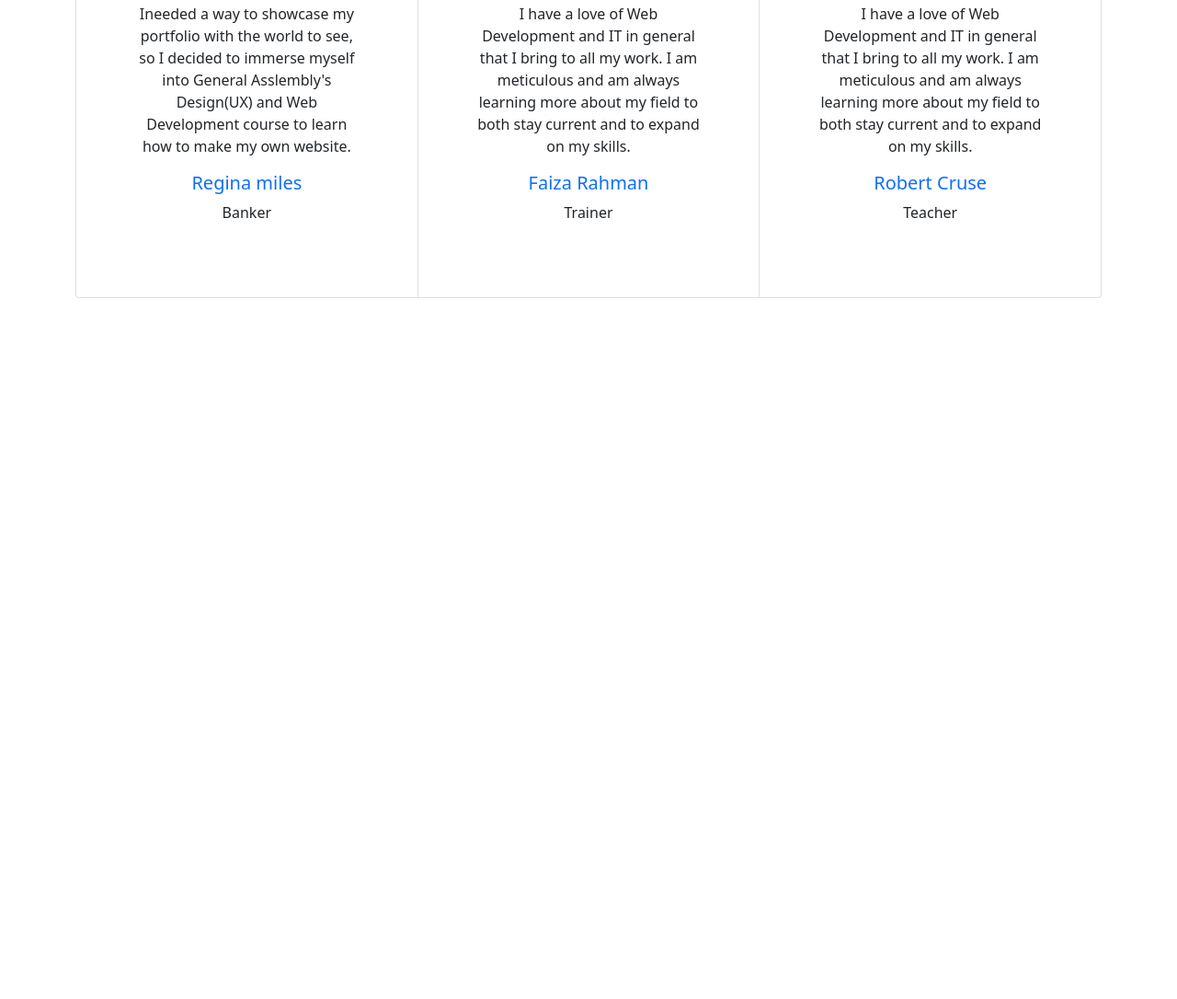
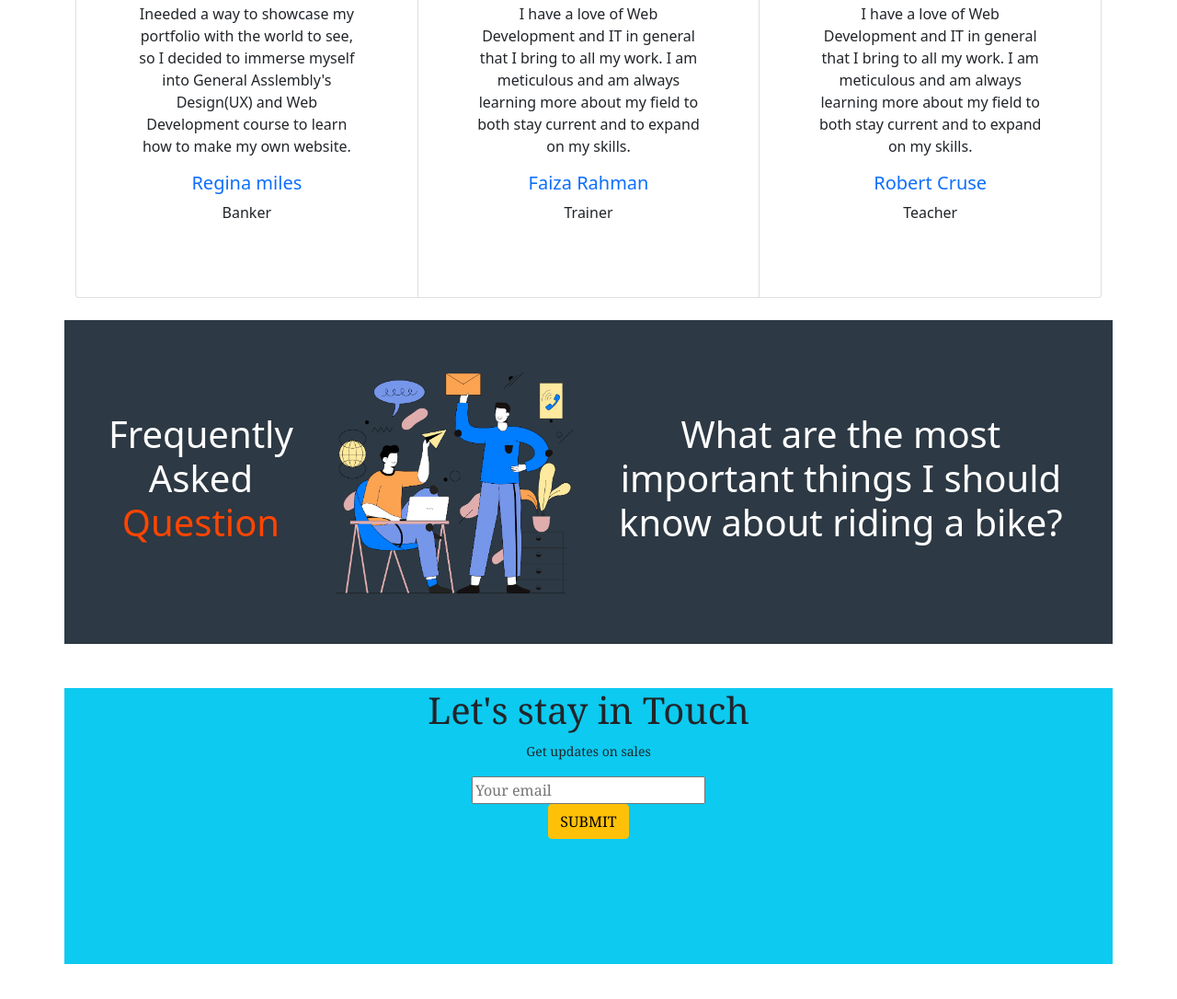
Before and after one commit to imdadulimon/Honda-cbr-commerce-bootstrap, a plain HTML site: page index.html in a window 1280 px wide. Shown: the part 1225-2311 px from the top of the page at 92% size. Before the commit the page ends 1549 px from the top, so only its background shows below. Drawn offline with nearby package versions, Linux system fonts and the light colour scheme.

Commit message:
added part-5

```diff
--- a/css/style.css
+++ b/css/style.css
@@ -20,3 +20,6 @@
 .container{
     text-align: center;
 }
+.h1{
+    color: orange;
+}
--- a/index.html
+++ b/index.html
@@ -102,6 +102,26 @@
                 </div>
             </div>
         </section>
+        <br>
+        <section class="container btn-success p-5 d-flex align-items-center d-flex justify-content-center ">
+            <h1>Frequently Asked<span class="h-1"> Question</span></h1>
+            <div class="col-lg-4 md-6 sm-12">
+                <img src="images/faq.png" alt="">
+            </div>
+            <br>
+            <div>
+                <h1>What are the most important things I should know about riding a bike?</h1>
+            </div>
+        </section>
+        <section style="height: 300px;" class="container bg-info my-5 d-flex justify-content-center">
+            <div>
+                <h1>Let's stay in Touch</h1>
+                <p><small>Get updates on sales</small></p>
+                <input type="text" placeholder="Your email">
+                <br>
+                <button class="btn btn-warning rd-5">SUBMIT</button>
+            </div>
+        </section>
     </main>
 
 
```
